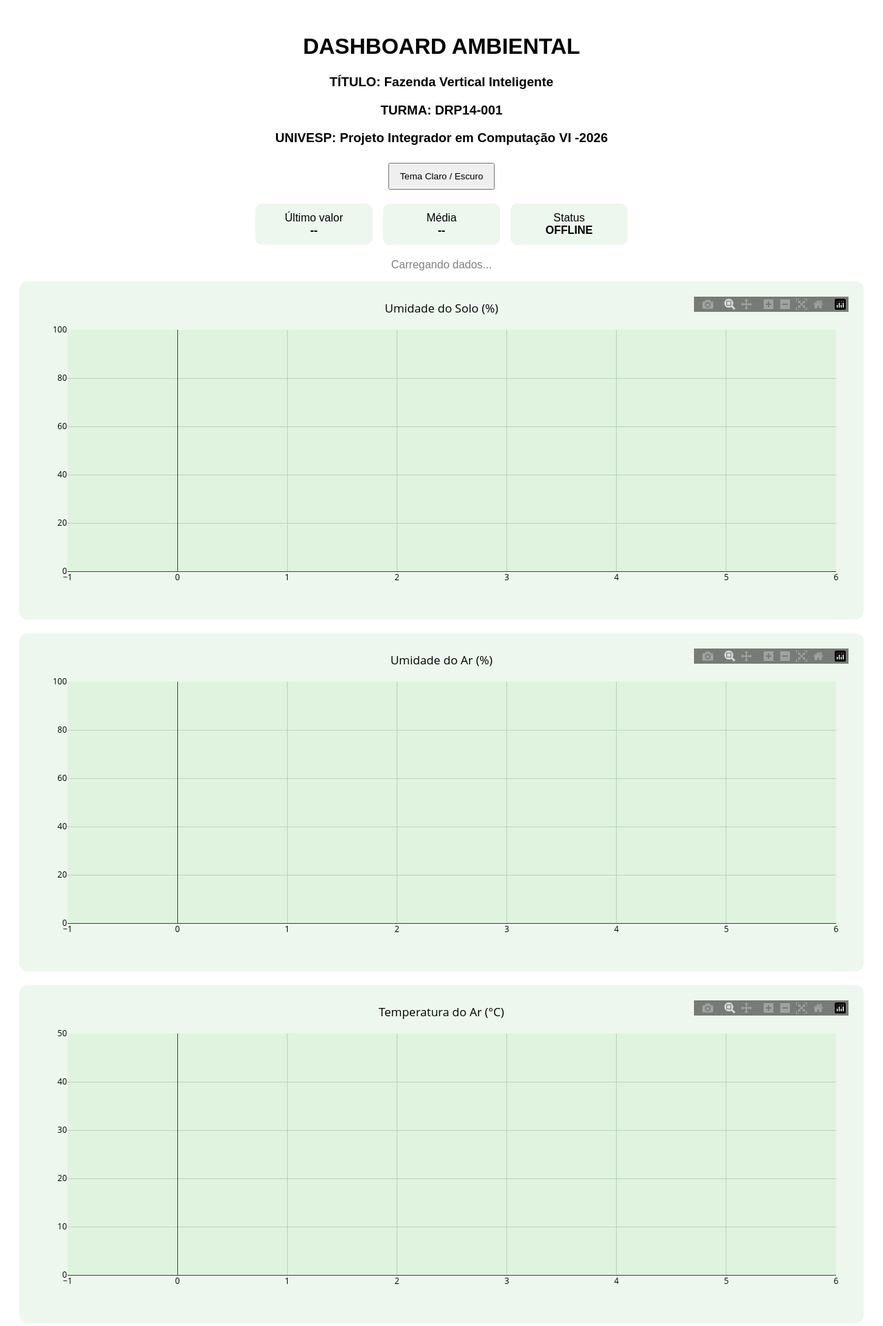
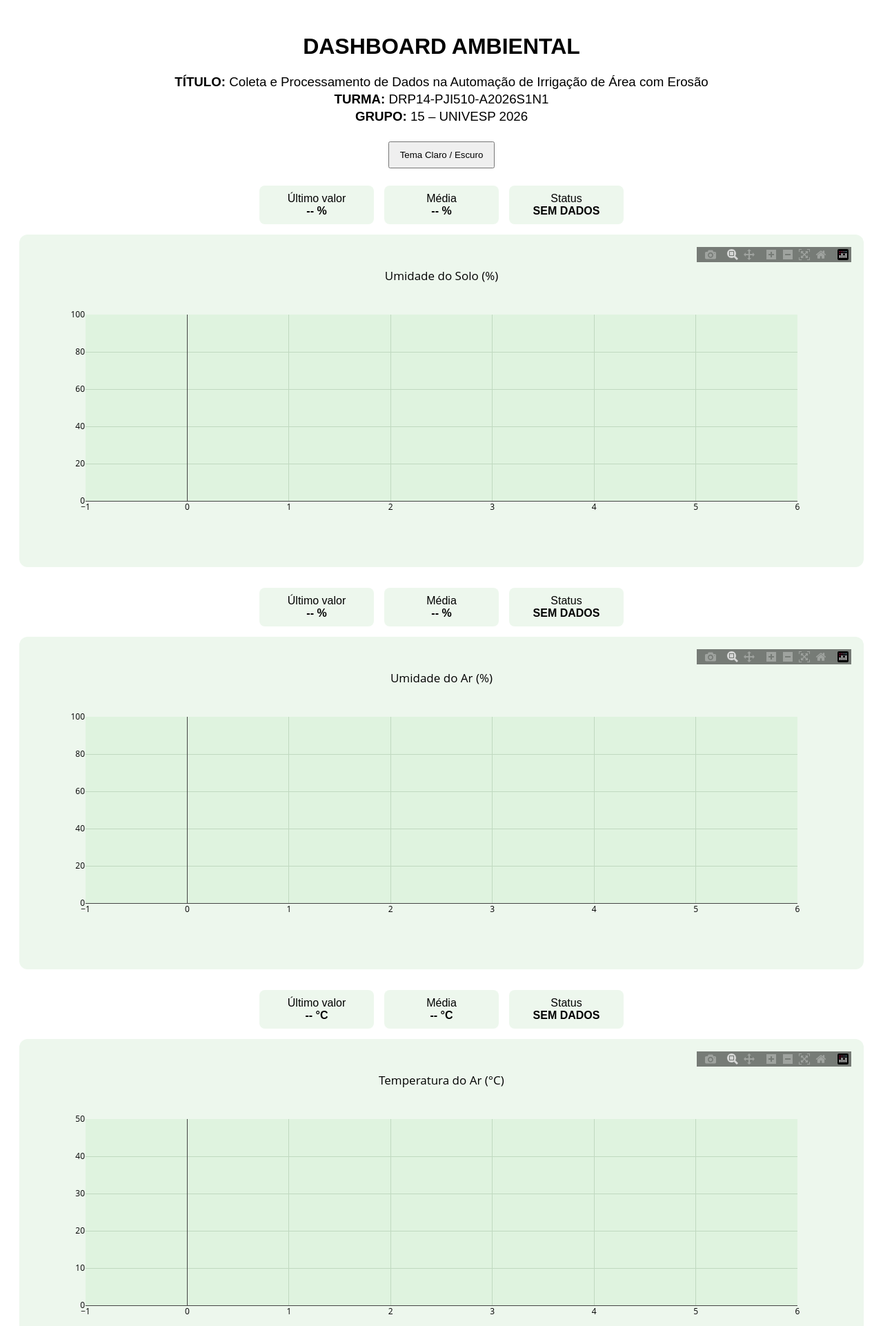
Before and after one commit to Sportreviso/dashboard_API-REST, a Flask app: page / in a window 1280 px wide. Shown: the top 1922 px of the page at 69% size. Run offline with Flask 3, Linux system fonts and the light colour scheme; data that the repository does not hold is empty; some libraries are stand-ins or nearby versions.

Commit message:
Ajuste do código

```diff
--- a/templates/dashboard.html
+++ b/templates/dashboard.html
@@ -2,7 +2,7 @@
 <html lang="pt-br">
 <head>
 <meta charset="UTF-8">
-<meta name="viewport" content="width=device-width, initial-scale=1">
+<meta name="viewport" content="width=device-width, initial-scale=1.0">
 <title>Dashboard Ambiental</title>
 
 <script src="https://cdn.plot.ly/plotly-latest.min.js"></script>
@@ -14,7 +14,7 @@ body{
     color:#000;
     font-family:Arial,sans-serif;
     padding:20px;
-    transition:.3s;
+    transition:background .3s,color .3s;
 }
 
 body.dark{
@@ -27,9 +27,14 @@ body.dark{
     margin-bottom:20px;
 }
 
+.header h3{
+    margin:3px;
+    font-weight:normal;
+}
+
 .controls{
     text-align:center;
-    margin-bottom:15px;
+    margin-bottom:20px;
 }
 
 button{
@@ -41,18 +46,23 @@ button{
 .indicators{
     display:flex;
     justify-content:center;
+    gap:15px;
+    margin-top:20px;
+    margin-bottom:15px;
     flex-wrap:wrap;
-    gap:15px;
-    margin-bottom:20px;
 }
 
 .indicator{
     background:#edf7ed;
+    padding:10px 18px;
+    border-radius:8px;
+    text-align:center;
     color:#000;
-    padding:12px 20px;
-    border-radius:10px;
-    text-align:center;
     min-width:130px;
+}
+
+.indicator strong{
+    color:#000;
 }
 
 body.dark .indicator{
@@ -60,11 +70,15 @@ body.dark .indicator{
     color:#fff;
 }
 
+body.dark .indicator strong{
+    color:#fff;
+}
+
 .chart-card{
     background:#edf7ed;
-    padding:20px;
-    margin-bottom:20px;
+    padding:16px;
     border-radius:12px;
+    margin-bottom:30px;
 }
 
 body.dark .chart-card{
@@ -73,8 +87,9 @@ body.dark .chart-card{
 
 #mensagem{
     text-align:center;
-    margin-bottom:15px;
     color:gray;
+    margin-bottom:10px;
+    font-style:italic;
 }
 
 </style>
@@ -88,17 +103,17 @@ body.dark .chart-card{
 
 <h3>
 <strong>TÍTULO:</strong>
-Fazenda Vertical Inteligente
+Coleta e Processamento de Dados na Automação de Irrigação de Área com Erosão
 </h3>
 
 <h3>
 <strong>TURMA:</strong>
-DRP14-001
+DRP14-PJI510-A2026S1N1
 </h3>
 
 <h3>
-<strong>UNIVESP:</strong>
-Projeto Integrador em Computação VI -2026
+<strong>GRUPO:</strong>
+15 – UNIVESP 2026
 </h3>
 
 </div>
@@ -109,43 +124,117 @@ Tema Claro / Escuro
 </button>
 </div>
 
+<p id="mensagem">Carregando dados...</p>
+
+<!-- ================= SOLO ================= -->
+
 <div class="indicators">
-
     <div class="indicator">
         Último valor<br>
-<strong id="ultimo">--</strong>
+        <strong id="ultimo_solo">-- %</strong>
     </div>
 
     <div class="indicator">
         Média<br>
-<strong id="media">--</strong>
+        <strong id="media_solo">-- %</strong>
     </div>
 
     <div class="indicator">
         Status<br>
-<strong id="status">OFFLINE</strong>
+        <strong id="status_solo">OFFLINE</strong>
     </div>
-
 </div>
-
-<p id="mensagem">
-Carregando dados...
-</p>
 
 <div class="chart-card">
     <div id="grafico_solo"></div>
+</div>
+
+<!-- ================= UMIDADE AR ================= -->
+
+<div class="indicators">
+    <div class="indicator">
+        Último valor<br>
+        <strong id="ultimo_umidade_ar">-- %</strong>
+    </div>
+
+    <div class="indicator">
+        Média<br>
+        <strong id="media_umidade_ar">-- %</strong>
+    </div>
+
+    <div class="indicator">
+        Status<br>
+        <strong id="status_umidade_ar">OFFLINE</strong>
+    </div>
 </div>
 
 <div class="chart-card">
     <div id="grafico_umidade_ar"></div>
 </div>
 
+<!-- ================= TEMPERATURA AR ================= -->
+
+<div class="indicators">
+    <div class="indicator">
+        Último valor<br>
+        <strong id="ultimo_temp_ar">-- °C</strong>
+    </div>
+
+    <div class="indicator">
+        Média<br>
+        <strong id="media_temp_ar">-- °C</strong>
+    </div>
+
+    <div class="indicator">
+        Status<br>
+        <strong id="status_temp_ar">OFFLINE</strong>
+    </div>
+</div>
+
 <div class="chart-card">
     <div id="grafico_temp_ar"></div>
 </div>
 
+<!-- ================= TEMPERATURA ÁGUA ================= -->
+
+<div class="indicators">
+    <div class="indicator">
+        Último valor<br>
+        <strong id="ultimo_temp_agua">-- °C</strong>
+    </div>
+
+    <div class="indicator">
+        Média<br>
+        <strong id="media_temp_agua">-- °C</strong>
+    </div>
+
+    <div class="indicator">
+        Status<br>
+        <strong id="status_temp_agua">OFFLINE</strong>
+    </div>
+</div>
+
 <div class="chart-card">
     <div id="grafico_temp_agua"></div>
+</div>
+
+<!-- ================= QUALIDADE ÁGUA ================= -->
+
+<div class="indicators">
+    <div class="indicator">
+        Último valor<br>
+        <strong id="ultimo_qualidade">-- %</strong>
+    </div>
+
+    <div class="indicator">
+        Média<br>
+        <strong id="media_qualidade">-- %</strong>
+    </div>
+
+    <div class="indicator">
+        Status<br>
+        <strong id="status_qualidade">OFFLINE</strong>
+    </div>
 </div>
 
 <div class="chart-card">
@@ -154,25 +243,24 @@ Carregando dados...
 
 <script>
 
-let temaAtual="claro";
+let temaAtual = "claro";
 
-const CORES={
+const CORES = {
     claro:{
         plot:"#dff3df",
-        grid:"#bad3ba",
+        grid:"#c0d9c0",
         text:"#000"
     },
     escuro:{
         plot:"#2e4a2e",
-        grid:"#688468",
+        grid:"#6f8f6f",
         text:"#fff"
     }
 };
 
 function alternarTema(){
 
-    temaAtual=
-        temaAtual==="claro"
+    temaAtual = temaAtual === "claro"
         ? "escuro"
         : "claro";
 
@@ -181,33 +269,20 @@ function alternarTema(){
     carregarDados();
 }
 
-function criarGrafico(
-    id,
-    titulo,
-    x,
-    y,
-    minimo,
-    maximo
-){
+function criarGrafico(id,titulo,x,y,min,max){
 
-    const c=CORES[temaAtual];
+    const c = CORES[temaAtual];
 
-    Plotly.react(
-        id,
-        [{
+    Plotly.react(id,[{
         x:x,
         y:y,
         mode:"lines+markers",
-            line:{
-                width:3
-            }
+        line:{width:3}
     }],
     {
         title:{
             text:titulo,
-                font:{
-                    color:c.text
-                }
+            font:{color:c.text}
         },
 
         xaxis:{
@@ -216,46 +291,59 @@ function criarGrafico(
 
         yaxis:{
             gridcolor:c.grid,
-                range:[minimo,maximo]
+            range:[min,max]
         },
 
         plot_bgcolor:c.plot,
         paper_bgcolor:"transparent",
+
         font:{
             color:c.text
-            },
-
-            margin:{
-                t:50,
-                r:20,
-                l:50,
-                b:50
         }
-        }
-    );
+    });
 
 }
 
-function media(array){
+function atualizarIndicadores(prefixo,dados,unidade){
 
-    const numeros=array.filter(v=>v!==null);
+    const valores = dados.filter(v => v !== null);
 
-    if(numeros.length===0)
-        return 0;
+    if(valores.length === 0){
 
-    return (
-        numeros.reduce((a,b)=>a+b,0)
+        document.getElementById("status_" + prefixo)
+            .innerText = "SEM DADOS";
+
+        return;
+    }
+
+    const ultimo = valores[valores.length-1];
+
+    const media =
+        valores.reduce((a,b)=>a+b,0)
         /
-        numeros.length
-    ).toFixed(1);
+        valores.length;
 
+    document.getElementById(
+        "ultimo_" + prefixo
+    ).innerText =
+        ultimo.toFixed(1) + " " + unidade;
+
+    document.getElementById(
+        "media_" + prefixo
+    ).innerText =
+        media.toFixed(1) + " " + unidade;
+
+    document.getElementById(
+        "status_" + prefixo
+    ).innerText =
+        "ONLINE";
 }
 
 function carregarDados(){
 
     fetch("/data")
-    .then(r=>r.json())
-    .then(d=>{
+    .then(r => r.json())
+    .then(d => {
 
         criarGrafico(
             "grafico_solo",
@@ -302,37 +390,47 @@ function carregarDados(){
             100
         );
 
-        let ultimoSolo =
-            d.solo.filter(v=>v!==null).pop();
+        atualizarIndicadores(
+            "solo",
+            d.solo,
+            "%"
+        );
 
-        if(ultimoSolo!==undefined){
+        atualizarIndicadores(
+            "umidade_ar",
+            d.umidade_ar,
+            "%"
+        );
 
-            document.getElementById("status")
-                .innerText="ONLINE";
+        atualizarIndicadores(
+            "temp_ar",
+            d.temp_ar,
+            "°C"
+        );
 
-            document.getElementById("ultimo")
-                .innerText=
-                ultimoSolo.toFixed(1)+" %";
+        atualizarIndicadores(
+            "temp_agua",
+            d.temp_agua,
+            "°C"
+        );
 
-            document.getElementById("media")
-                .innerText=
-                media(d.solo)+" %";
+        atualizarIndicadores(
+            "qualidade",
+            d.qualidade_agua,
+            "%"
+        );
 
         document.getElementById("mensagem")
-                .style.display="none";
-
-        }
-
+            .style.display = "none";
     })
-    .catch(err=>{
+    .catch(err => {
 
         console.error(err);
 
-        document.getElementById("status")
-            .innerText="ERRO";
-
+        document.getElementById("mensagem")
+            .innerText =
+            "Erro ao carregar dados";
     });
-
 }
 
 carregarDados();
@@ -346,4 +444,3 @@ setInterval(
 
 </body>
 </html>
-``
```
Lines whose indentation alone changed are shown as unchanged.
